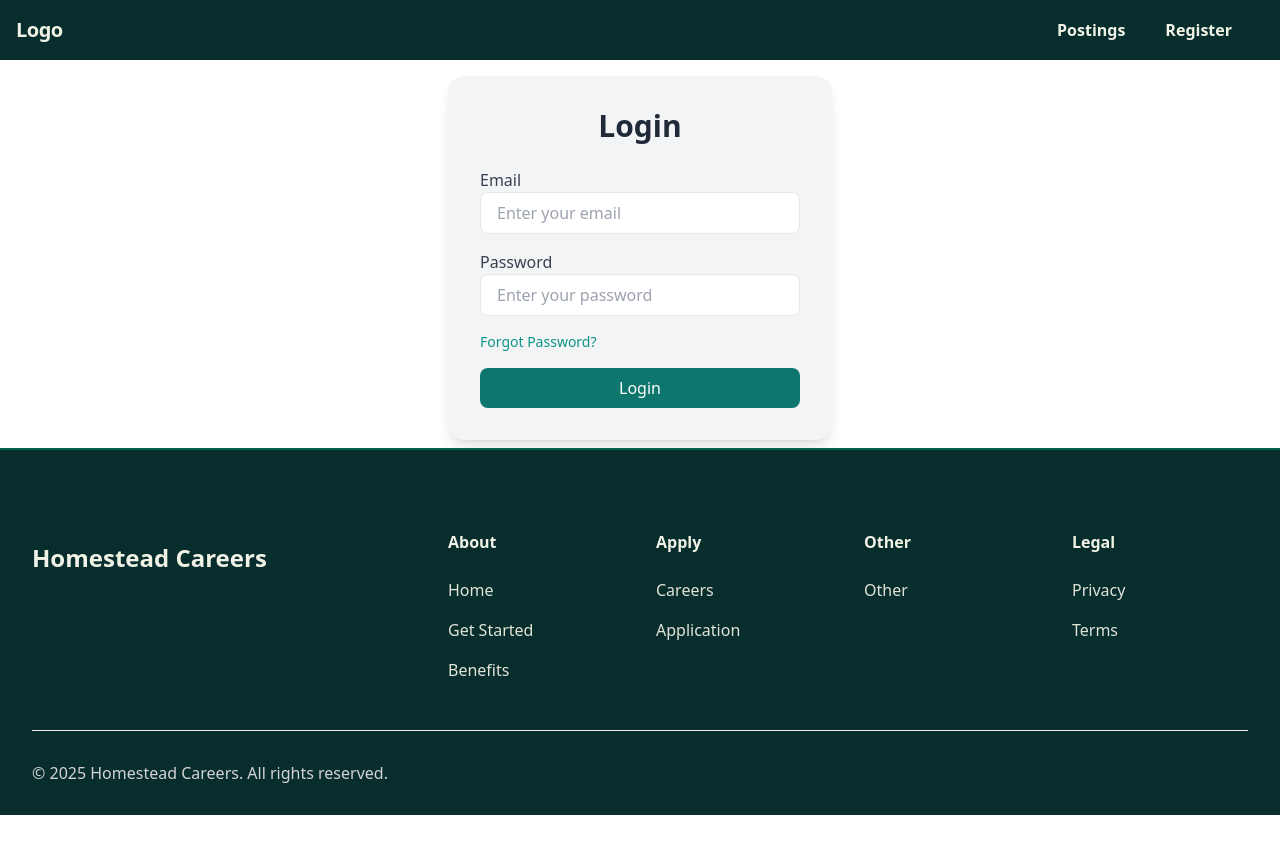
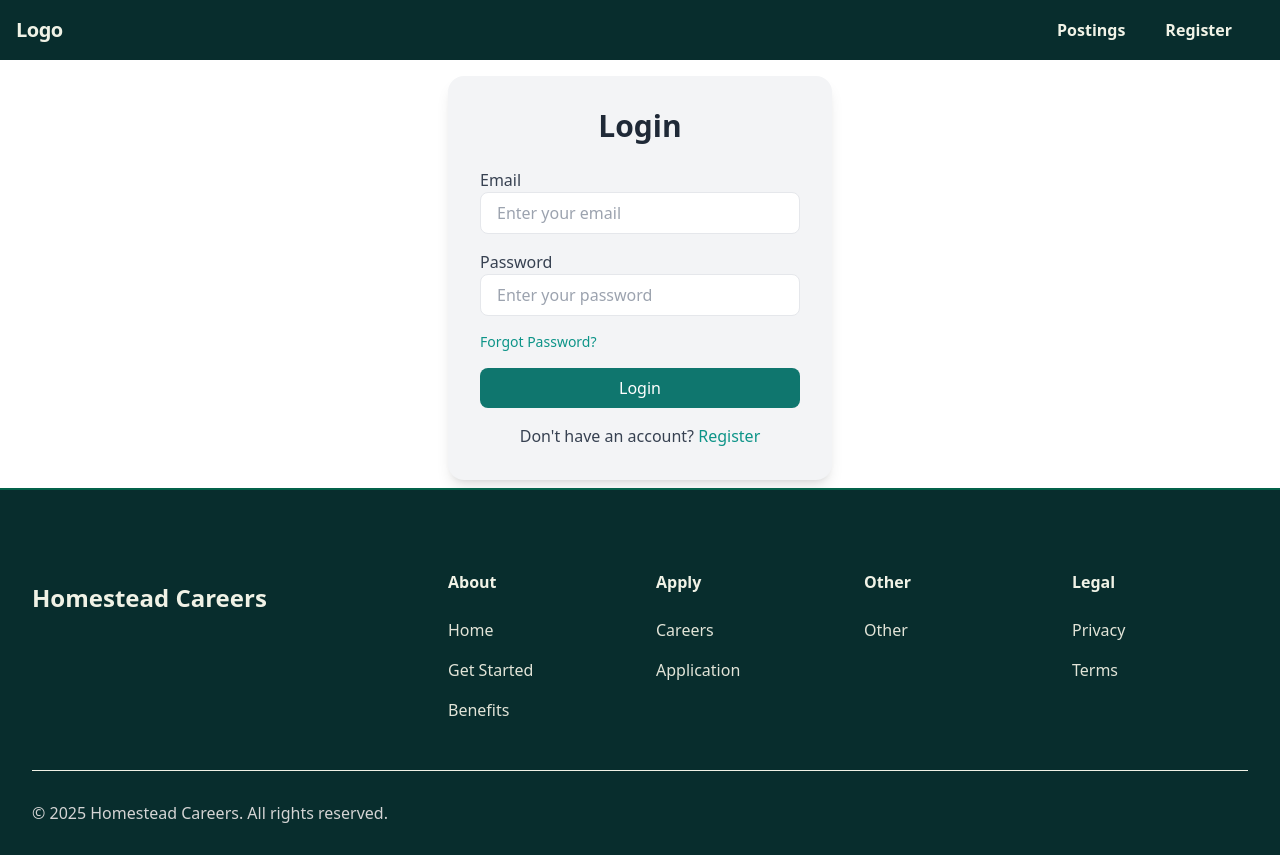
Before and after one commit to ShouryaBatra/fbla-web-dev, a Next.js app: page /login in a window 1280 px wide. Before the commit the page ends 815 px from the top, so only its background shows below. Built offline with nearby package versions, Linux system fonts and the light colour scheme.

Commit message:
redirection available login to register/register to login

```diff
--- a/src/pages/login.js
+++ b/src/pages/login.js
@@ -1,5 +1,6 @@
 import Footer from "@/components/footer";
 import Navbar from "@/components/navbar";
+import Link from "next/link";
 
 export default function Login() {
   return (
@@ -40,6 +41,12 @@ export default function Login() {
               Login
             </button>
           </form>
+          <p className="text-center text-gray-700 mt-4">
+            Don't have an account?{" "}
+            <Link href="/register" className="text-teal-600 hover:underline">
+              Register
+            </Link>
+          </p>
         </div>
       </div>
       <Footer />
--- a/src/pages/register.js
+++ b/src/pages/register.js
@@ -4,6 +4,7 @@ import { useState } from "react";
 import { getAuth, createUserWithEmailAndPassword } from "firebase/auth";
 import { getFirestore, doc, setDoc } from "firebase/firestore";
 import { app } from "../../config/firebase";
+import Link from "next/link";
 
 const auth = getAuth(app);
 const db = getFirestore(app);
@@ -120,6 +121,12 @@ export default function Register() {
               Register
             </button>
           </form>
+          <p className="text-center text-gray-700 mt-4">
+            Already have an account?{" "}
+            <Link href="/login" className="text-teal-600 hover:underline">
+              Login
+            </Link>
+          </p>
         </div>
       </div>
       <Footer />
```
